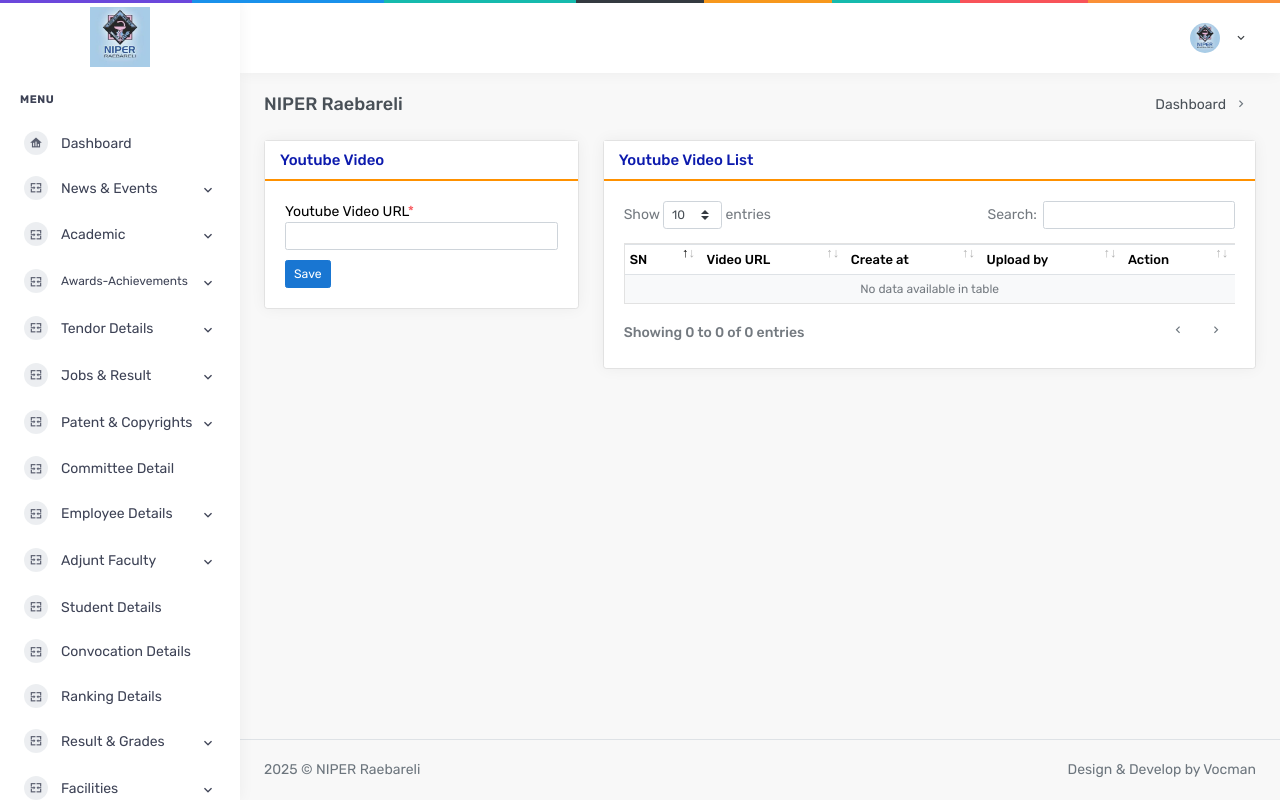
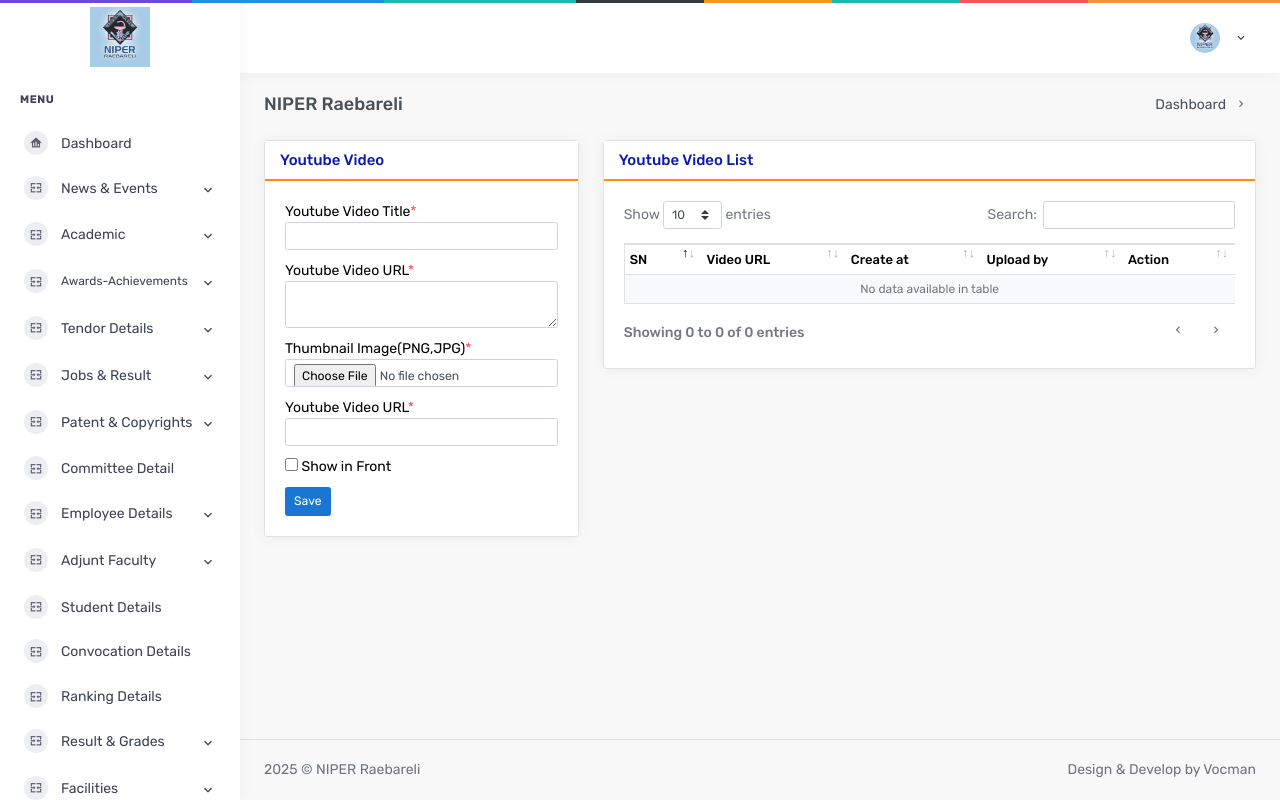
Before and after one commit to Mithun021/niper_stagging, a CodeIgniter 4 app: the page made by app/Views/admin/youtube-link.php in a window 1280 px wide. Run offline with PHP 8.4 and a stand-in for CodeIgniter, Linux system fonts and the light colour scheme; the template is opened without the code that fills it, so the values that code supplies are empty; some libraries are stand-ins or nearby versions.

Commit message:
Your commit message

```diff
--- a/app/Views/admin/youtube-link.php
+++ b/app/Views/admin/youtube-link.php
@@ -22,8 +22,24 @@
                 ?>
                 <form method="post" action="<?= base_url() ?>admin/youtube-link">
                     <div class="form-group">
+                        <span for="">Youtube Video Title<span class="text-danger">*</span></span>
+                        <input type="text" class="form-control form-control-sm" name="title" required>
+                    </div>
+                    <div class="form-group">
+                        <span for="">Youtube Video URL<span class="text-danger">*</span></span>
+                        <textarea class="form-control form-control-sm" name="description" id="editor" ></textarea>
+                    </div>
+                    <div class="form-group">
+                        <span for="">Thumbnail Image(PNG,JPG)<span class="text-danger">*</span></span>
+                        <input type="file" class="form-control form-control-sm" name="thumbnail" accept=".png,jpg,.jpeg" required>
+                    </div>
+                    <div class="form-group">
                         <span for="">Youtube Video URL<span class="text-danger">*</span></span>
                         <input type="url" class="form-control form-control-sm" name="youtube_url" required>
+                    </div>
+
+                    <div class="form-group">
+                        <span><input type="checkbox" name="featured" value="1"> Show in Front</span>
                     </div>
 
                     <button type="submit" class="btn btn-sm btn-primary" id="submitBtn">Save</button>
```
